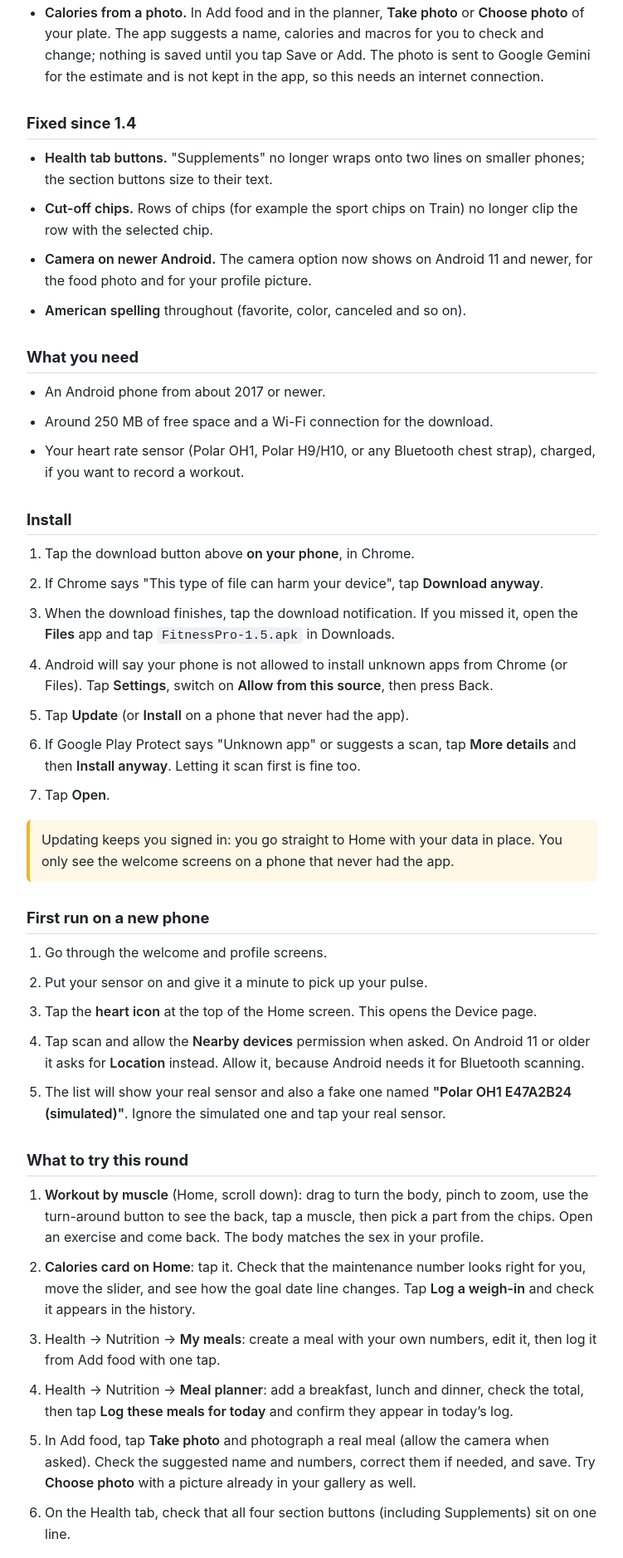
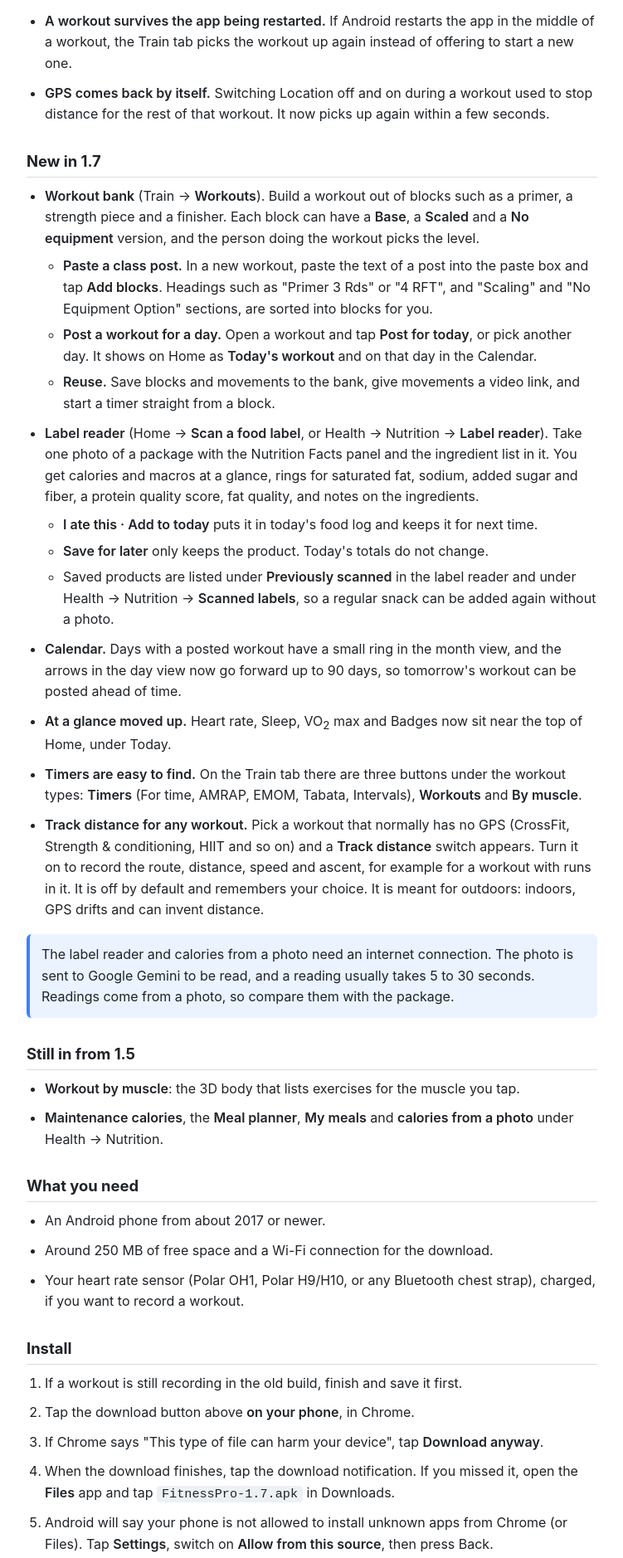
Before and after one commit to delucatech/fitnesspro-testers, a plain HTML site: page index.html in a window 1280 px wide. Shown: the part 922-2800 px from the top of the page at 83% size, without its empty margins (264-1015 px from the left). Drawn offline with Linux system fonts and the light colour scheme.

Commit message:
Install page for FitnessPro Android test build 1.7
Co-Authored-By: Claude Fable 5.2 <noreply@anthropic.com>

```diff
--- a/index.html
+++ b/index.html
@@ -4,7 +4,7 @@
 <meta charset="utf-8">
 <meta name="viewport" content="width=device-width, initial-scale=1">
 <meta name="robots" content="noindex">
-<title>FitnessPro test build 1.5</title>
+<title>FitnessPro test build 1.7</title>
 <style>html,body{margin:0;background:#ffffff;}</style>
 </head>
 <body>
@@ -26,6 +26,8 @@
     .fp-install code { background: #eef1f4; padding: 1px 6px; border-radius: 4px; font-size: 0.95em; white-space: nowrap; }
     .fp-install strong { font-weight: 600; }
     .fp-install .fp-path { display: inline-block; background: #eef1f4; padding: 2px 8px; border-radius: 4px; }
+    .fp-install li > ul { margin: 8px 0 0; }
+    .fp-install li > ul > li { margin-bottom: 6px; }
     @media (min-width: 600px) {
       .fp-install { font-size: 16px; padding: 24px 16px; }
       .fp-install h1 { font-size: 1.8em; }
@@ -33,30 +35,57 @@
       .fp-install .fp-meta { text-align: left; }
     }
   </style>
-
-  <h1>FitnessPro test build 1.5 for Android</h1>
+  <h1>FitnessPro test build 1.7 for Android</h1>
   <p>Thanks for helping test FitnessPro. This is an early build that is not in the Play Store, so Android will show a few warnings along the way. That is expected and safe to accept.</p>
 
-  <a class="fp-download" href="https://github.com/delucatech/fitnesspro-testers/releases/download/v1.5/FitnessPro-1.5.apk">Download FitnessPro-1.5.apk</a>
-  <p class="fp-meta">Version 1.5 test build &middot; about 52 MB &middot; Android 8 or newer recommended</p>
+  <a class="fp-download" href="https://github.com/delucatech/fitnesspro-testers/releases/download/v1.7/FitnessPro-1.7.apk">Download FitnessPro-1.7.apk</a>
+  <p class="fp-meta">Version 1.7 test build &middot; about 54 MB &middot; Android 8 or newer recommended</p>
 
   <div class="fp-warn"><strong>Already have an earlier test build?</strong> Open the downloaded file and tap <strong>Update</strong>. It installs right over the old version and keeps your profile, workouts, foods and stacks. <strong>Do not uninstall first</strong>, or that data is gone.</div>
 
-  <h2>New since 1.4</h2>
+  <h2>Fixed since 1.5 (your feedback)</h2>
   <ul>
-    <li><strong>Workout by muscle.</strong> A 3D body you can turn and zoom. Tap a muscle (or pick a group and then a part from the chips) to see the exercises that work it, then tap an exercise to open it. The chosen group shows in bright red and the exact part in a darker red. Find it on Home (scroll down, under "Show me examples"), on Train &rarr; Start a workout, on Your workouts, and under More &rarr; Learn.</li>
-    <li><strong>Maintenance calories.</strong> A new page shows how many calories keep your weight steady, based on your weight, height, age and activity level, with a slider to eat less (up to 1,000 under) or more (up to 500 over). It shows where that takes you against your goal date, how to get back on track if you are behind, how the target steps down as you lose weight, and your weigh-in history. Open it from the new <strong>Calories</strong> card on Home, the Calories card on Health &rarr; Nutrition (tap <strong>Adjust</strong>), your goal page, Profile, or More.</li>
-    <li><strong>Meal planner.</strong> Health &rarr; Nutrition &rarr; <strong>Meal planner</strong>: build a typical day as Breakfast, Lunch, Dinner and Snack, and watch the running total against your maintenance and target calories, with protein, carbs and fat. <strong>Log these meals for today</strong> copies the plan into today&rsquo;s food log.</li>
-    <li><strong>My meals.</strong> Health &rarr; Nutrition &rarr; <strong>My meals</strong>: save your own meals with calories, protein, carbs and fat (leave calories empty and they are worked out). Your meals show as one-tap choices when you log food or plan a meal. "Favourites" is now called My meals.</li>
-    <li><strong>Calories from a photo.</strong> In Add food and in the planner, <strong>Take photo</strong> or <strong>Choose photo</strong> of your plate. The app suggests a name, calories and macros for you to check and change; nothing is saved until you tap Save or Add. The photo is sent to Google Gemini for the estimate and is not kept in the app, so this needs an internet connection.</li>
+    <li><strong>A walk no longer "disappears" when you leave the app.</strong> Before, pressing Back during a workout closed the screen, and reopening the app started on Home with no sign of the workout, even though it was still recording in the background (one walk ran for 7 hours this way). Now Back only puts the app in the background, and whenever the app is opened while a workout is recording it goes straight to that workout.</li>
+    <li><strong>A forgotten workout now stops itself.</strong>
+      <ul>
+        <li><strong>Driving:</strong> if a walk, hike or run is still recording when you drive off, it pauses after about a minute at driving speed, takes the drive off the workout and sends a "paused" notification. If you do not resume it within 20 minutes, it saves itself.</li>
+        <li><strong>Standing still:</strong> if an outdoor workout shows no movement for 10 minutes, it pauses. It resumes by itself when you move again and takes the idle minutes off. If you never stopped, tap <strong>Resume</strong> and nothing is removed. Left alone for an hour, it saves itself.</li>
+        <li><strong>Very long workouts:</strong> after 3 hours of recording (longer for hikes and rides) you get a "still recording?" reminder.</li>
+      </ul>
+    </li>
+    <li><strong>No more frozen screen or "FitnessPro isn't responding" on long workouts.</strong> The app was redrawing the whole GPS route every second, and after a long recording that locked the screen. Long workouts now stay responsive, and so does opening them afterwards.</li>
+    <li><strong>A workout survives the app being restarted.</strong> If Android restarts the app in the middle of a workout, the Train tab picks the workout up again instead of offering to start a new one.</li>
+    <li><strong>GPS comes back by itself.</strong> Switching Location off and on during a workout used to stop distance for the rest of that workout. It now picks up again within a few seconds.</li>
   </ul>
 
-  <h2>Fixed since 1.4</h2>
+  <h2>New in 1.7</h2>
   <ul>
-    <li><strong>Health tab buttons.</strong> "Supplements" no longer wraps onto two lines on smaller phones; the section buttons size to their text.</li>
-    <li><strong>Cut-off chips.</strong> Rows of chips (for example the sport chips on Train) no longer clip the row with the selected chip.</li>
-    <li><strong>Camera on newer Android.</strong> The camera option now shows on Android 11 and newer, for the food photo and for your profile picture.</li>
-    <li><strong>American spelling</strong> throughout (favorite, color, canceled and so on).</li>
+    <li><strong>Workout bank</strong> (Train &rarr; <strong>Workouts</strong>). Build a workout out of blocks such as a primer, a strength piece and a finisher. Each block can have a <strong>Base</strong>, a <strong>Scaled</strong> and a <strong>No equipment</strong> version, and the person doing the workout picks the level.
+      <ul>
+        <li><strong>Paste a class post.</strong> In a new workout, paste the text of a post into the paste box and tap <strong>Add blocks</strong>. Headings such as "Primer 3 Rds" or "4 RFT", and "Scaling" and "No Equipment Option" sections, are sorted into blocks for you.</li>
+        <li><strong>Post a workout for a day.</strong> Open a workout and tap <strong>Post for today</strong>, or pick another day. It shows on Home as <strong>Today's workout</strong> and on that day in the Calendar.</li>
+        <li><strong>Reuse.</strong> Save blocks and movements to the bank, give movements a video link, and start a timer straight from a block.</li>
+      </ul>
+    </li>
+    <li><strong>Label reader</strong> (Home &rarr; <strong>Scan a food label</strong>, or Health &rarr; Nutrition &rarr; <strong>Label reader</strong>). Take one photo of a package with the Nutrition Facts panel and the ingredient list in it. You get calories and macros at a glance, rings for saturated fat, sodium, added sugar and fiber, a protein quality score, fat quality, and notes on the ingredients.
+      <ul>
+        <li><strong>I ate this &middot; Add to today</strong> puts it in today's food log and keeps it for next time.</li>
+        <li><strong>Save for later</strong> only keeps the product. Today's totals do not change.</li>
+        <li>Saved products are listed under <strong>Previously scanned</strong> in the label reader and under Health &rarr; Nutrition &rarr; <strong>Scanned labels</strong>, so a regular snack can be added again without a photo.</li>
+      </ul>
+    </li>
+    <li><strong>Calendar.</strong> Days with a posted workout have a small ring in the month view, and the arrows in the day view now go forward up to 90 days, so tomorrow's workout can be posted ahead of time.</li>
+    <li><strong>At a glance moved up.</strong> Heart rate, Sleep, VO<sub>2</sub> max and Badges now sit near the top of Home, under Today.</li>
+    <li><strong>Timers are easy to find.</strong> On the Train tab there are three buttons under the workout types: <strong>Timers</strong> (For time, AMRAP, EMOM, Tabata, Intervals), <strong>Workouts</strong> and <strong>By muscle</strong>.</li>
+    <li><strong>Track distance for any workout.</strong> Pick a workout that normally has no GPS (CrossFit, Strength &amp; conditioning, HIIT and so on) and a <strong>Track distance</strong> switch appears. Turn it on to record the route, distance, speed and ascent, for example for a workout with runs in it. It is off by default and remembers your choice. It is meant for outdoors: indoors, GPS drifts and can invent distance.</li>
+  </ul>
+
+  <div class="fp-tip">The label reader and calories from a photo need an internet connection. The photo is sent to Google Gemini to be read, and a reading usually takes 5 to 30 seconds. Readings come from a photo, so compare them with the package.</div>
+
+  <h2>Still in from 1.5</h2>
+  <ul>
+    <li><strong>Workout by muscle</strong>: the 3D body that lists exercises for the muscle you tap.</li>
+    <li><strong>Maintenance calories</strong>, the <strong>Meal planner</strong>, <strong>My meals</strong> and <strong>calories from a photo</strong> under Health &rarr; Nutrition.</li>
   </ul>
 
   <h2>What you need</h2>
@@ -68,9 +97,10 @@
 
   <h2>Install</h2>
   <ol>
+    <li>If a workout is still recording in the old build, finish and save it first.</li>
     <li>Tap the download button above <strong>on your phone</strong>, in Chrome.</li>
     <li>If Chrome says "This type of file can harm your device", tap <strong>Download anyway</strong>.</li>
-    <li>When the download finishes, tap the download notification. If you missed it, open the <strong>Files</strong> app and tap <code>FitnessPro-1.5.apk</code> in Downloads.</li>
+    <li>When the download finishes, tap the download notification. If you missed it, open the <strong>Files</strong> app and tap <code>FitnessPro-1.7.apk</code> in Downloads.</li>
     <li>Android will say your phone is not allowed to install unknown apps from Chrome (or Files). Tap <strong>Settings</strong>, switch on <strong>Allow from this source</strong>, then press Back.</li>
     <li>Tap <strong>Update</strong> (or <strong>Install</strong> on a phone that never had the app).</li>
     <li>If Google Play Protect says "Unknown app" or suggests a scan, tap <strong>More details</strong> and then <strong>Install anyway</strong>. Letting it scan first is fine too.</li>
@@ -89,20 +119,23 @@
 
   <h2>What to try this round</h2>
   <ol>
-    <li><strong>Workout by muscle</strong> (Home, scroll down): drag to turn the body, pinch to zoom, use the turn-around button to see the back, tap a muscle, then pick a part from the chips. Open an exercise and come back. The body matches the sex in your profile.</li>
-    <li><strong>Calories card on Home</strong>: tap it. Check that the maintenance number looks right for you, move the slider, and see how the goal date line changes. Tap <strong>Log a weigh-in</strong> and check it appears in the history.</li>
-    <li>Health &rarr; Nutrition &rarr; <strong>My meals</strong>: create a meal with your own numbers, edit it, then log it from Add food with one tap.</li>
-    <li>Health &rarr; Nutrition &rarr; <strong>Meal planner</strong>: add a breakfast, lunch and dinner, check the total, then tap <strong>Log these meals for today</strong> and confirm they appear in today&rsquo;s log.</li>
-    <li>In Add food, tap <strong>Take photo</strong> and photograph a real meal (allow the camera when asked). Check the suggested name and numbers, correct them if needed, and save. Try <strong>Choose photo</strong> with a picture already in your gallery as well.</li>
-    <li>On the Health tab, check that all four section buttons (including Supplements) sit on one line.</li>
+    <li><strong>Paste a class workout.</strong> Train &rarr; <strong>Workouts</strong> &rarr; new workout. Paste one of your real posts into the paste box, tap <strong>Add blocks</strong>, check the blocks, and save. Did it sort the rounds, the scaled version and the no-equipment version the way you wrote them?</li>
+    <li><strong>Post it.</strong> Open the saved workout and tap <strong>Post for today</strong>. It should appear on Home as Today's workout. Then post one for tomorrow from the Calendar.</li>
+    <li><strong>Do it.</strong> Open today's workout, switch between Base, Scaled and No equipment, and start a timer from a block.</li>
+    <li><strong>Scan a label.</strong> Home &rarr; <strong>Scan a food label</strong> &rarr; <strong>Take photo</strong>. Try a protein bar or a cereal box. Compare the numbers with the package, then tap <strong>I ate this</strong> for one product and <strong>Save for later</strong> for another.</li>
+    <li><strong>Add a saved product again.</strong> Health &rarr; Nutrition &rarr; <strong>Scanned labels</strong>, and tap Add next to one.</li>
+    <li><strong>Leave and come back during a walk.</strong> Train &rarr; Walk &rarr; start. Press Back, or switch to your email or texts for a minute, and open FitnessPro again. You should land on the walk, with the time still counting.</li>
+    <li><strong>Forget a walk on purpose.</strong> At the end of an outdoor walk, do not finish it. Either get in the car and drive, or leave the phone on a table for 15 minutes. It should pause by itself and send a notification. Open the app and check that the walk's time and distance match the walking you really did.</li>
+    <li><strong>Track distance.</strong> Train &rarr; CrossFit &rarr; turn on <strong>Track distance</strong> &rarr; start, and move around outdoors.</li>
   </ol>
 
   <h2>What to report back</h2>
   <ul>
     <li>Your phone make, model and Android version (Settings &rarr; About phone).</li>
-    <li>Did the 3D body load, turn and respond to taps smoothly? Anything shaded oddly or hard to tap?</li>
-    <li>Did the Take photo button show up, and how close was the photo estimate to what you think the meal was? A screenshot of the result helps.</li>
-    <li>Did the maintenance calories and goal date make sense for you?</li>
+    <li><strong>Workout bank:</strong> a post that did not sort into blocks correctly. Send the post text and a screenshot of what the app made of it.</li>
+    <li><strong>Label reader:</strong> any number that did not match the package (a photo of the label helps), how long the reading took, and anything in the results that was confusing.</li>
+    <li><strong>Auto-pause:</strong> did a workout ever pause when you were still moving, or fail to pause when you drove off? What were you doing, and for how long?</li>
+    <li>Any freeze, or an "isn't responding" message: how long the workout had been running, and a screenshot.</li>
     <li>Anything that looked cramped, cut off or confusing, with a screenshot, and any error message word for word.</li>
   </ul>
 
```
